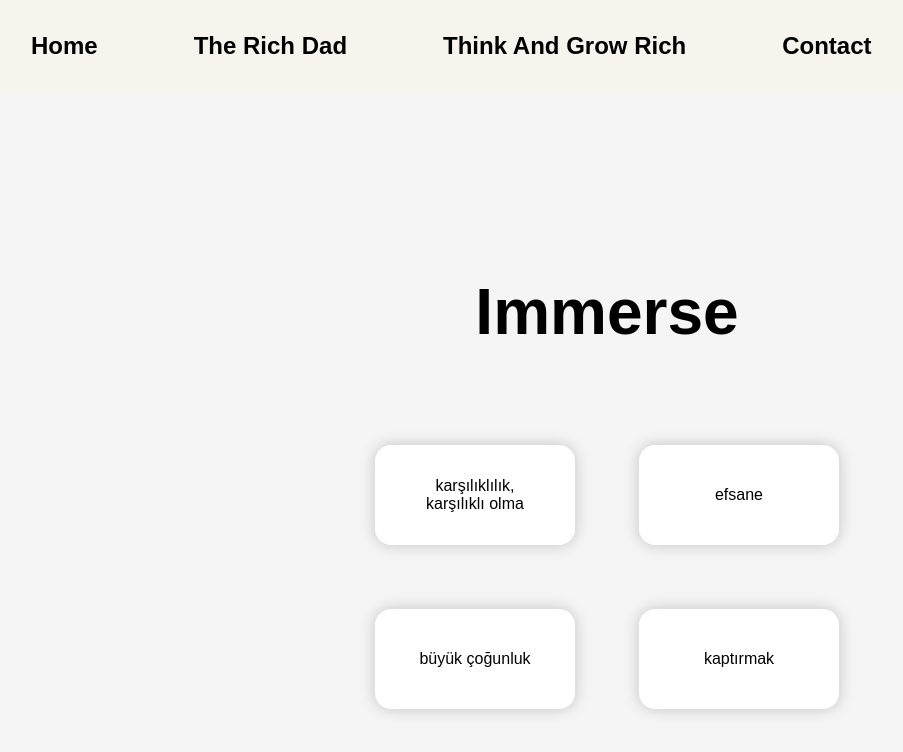
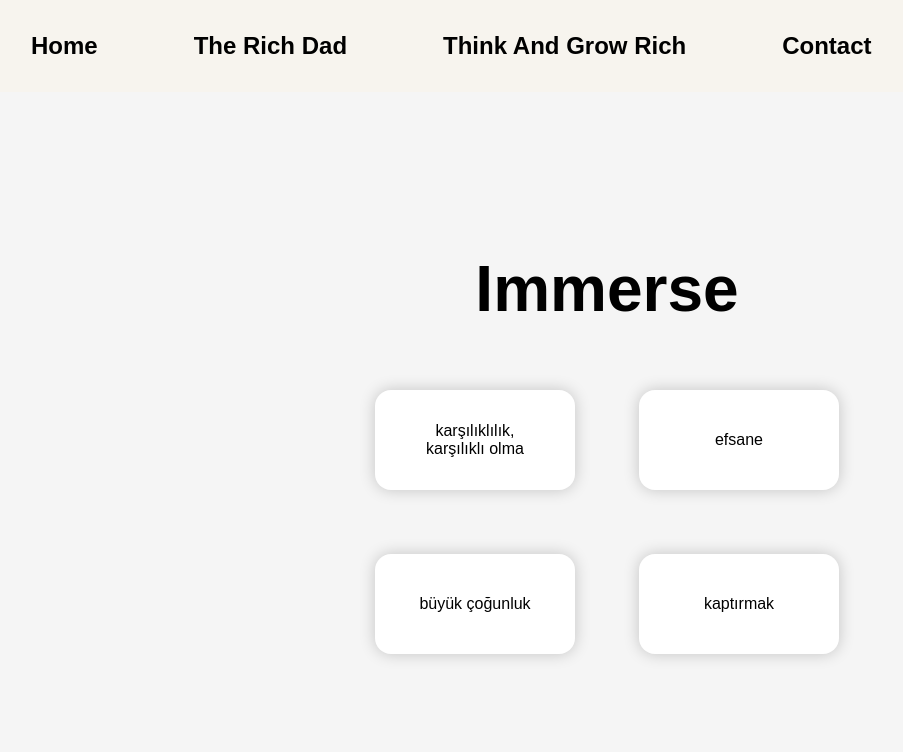
Before and after one commit to yunusemrecinar/Word-Game, a React (Create React App) app: page /therichdad in a window 1280 px wide. Shown: the top 752 px of the page, without its empty margins (33-936 px from the left). Built offline with nearby package versions, Linux system fonts and the light colour scheme; a web font is replaced by a local one.

Commit message:
css updates done

```diff
--- a/src/Components/Contact/contact.css
+++ b/src/Components/Contact/contact.css
@@ -5,14 +5,13 @@
 }
 
 .contact {
-    width: 100%;
-    height: 100vh;
     background-color: #f5f5f5;
     display: flex;
     flex-direction: column;
-    gap: 2rem;
     justify-content: center;
     align-items: center;
+    margin-top: 10rem;
+    gap: 2rem;
 }
 
 p {
@@ -27,8 +26,6 @@ p {
     }
 
     .contact {
-        width: initial;
-        height: initial;
         margin-top: 10rem;
     }
 
--- a/src/Components/Home/Home.js
+++ b/src/Components/Home/Home.js
@@ -2,7 +2,7 @@ import "./home.css";
 
 const Home = () => {
     return (
-        <div className="container">
+        <div className="homeContainer">
             <h1>Books</h1>
             <div className="books">
                 <div className="book">
--- a/src/Components/Home/home.css
+++ b/src/Components/Home/home.css
@@ -8,15 +8,14 @@ h1 {
     font-size: 4rem;
 }
 
-.container {
-    width: 100%;
-    height: 100vh;
+.homeContainer {
     background-color: #f5f5f5;
     display: flex;
     flex-direction: column;
-    gap: 8rem;
     justify-content: center;
     align-items: center;
+    margin-top: 2rem;
+    gap: 3rem;
 }
 
 .books {
--- a/src/Components/TheRichDad/therichdad.css
+++ b/src/Components/TheRichDad/therichdad.css
@@ -12,14 +12,13 @@ body {
 }
 
 .container {
-    width: 100%;
-    height: 100vh;
     background-color: #f5f5f5;
     display: flex;
     flex-direction: column;
-    gap: 6rem;
     justify-content: center;
     align-items: center;
+    margin-top: 10rem;
+    gap: 4rem;
 }
 
 .word {
--- a/src/Components/ThinkAndGrowRich/thinkandgrowrich.css
+++ b/src/Components/ThinkAndGrowRich/thinkandgrowrich.css
@@ -5,21 +5,18 @@
 }
 
 .content {
-    width: 100%;
-    height: 100vh;
     background-color: #f5f5f5;
     display: flex;
     flex-direction: column;
-    gap: 2rem;
     justify-content: center;
     align-items: center;
+    margin-top: 10rem;
+    gap: 2rem;
 }
 
 @media screen and (max-width: 768px) {
 
     .content {
-        width: initial;
-        height: initial;
         margin-top: 10rem;
     }
 
```
